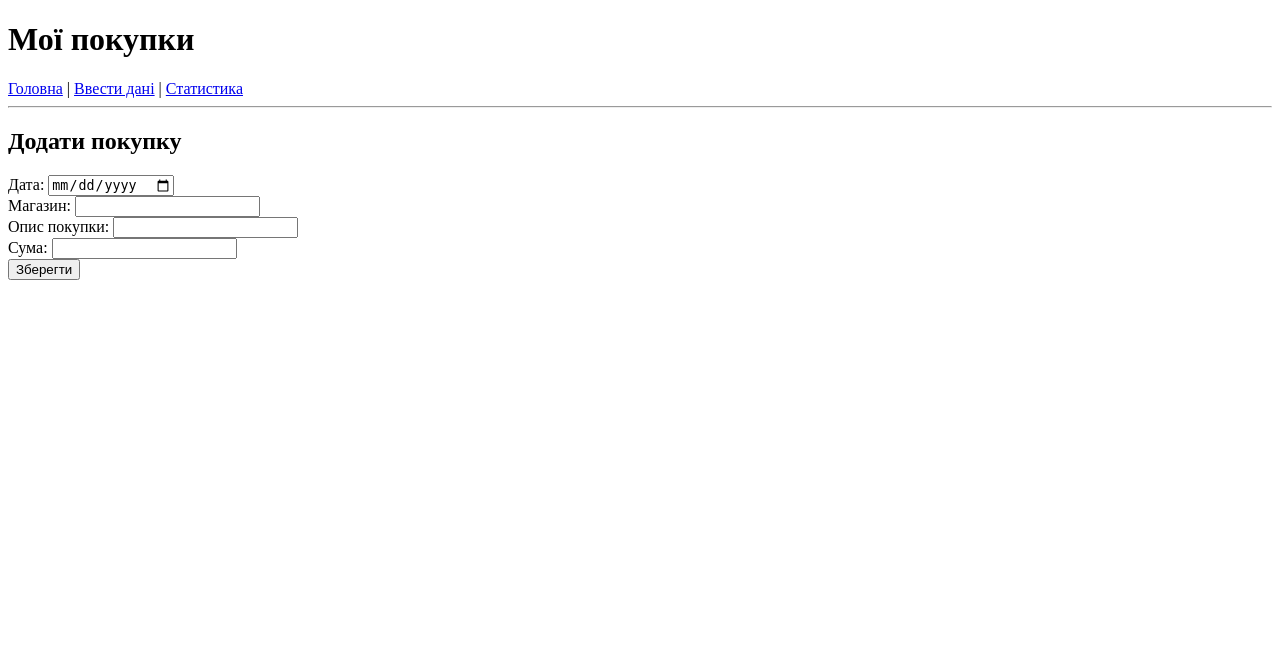
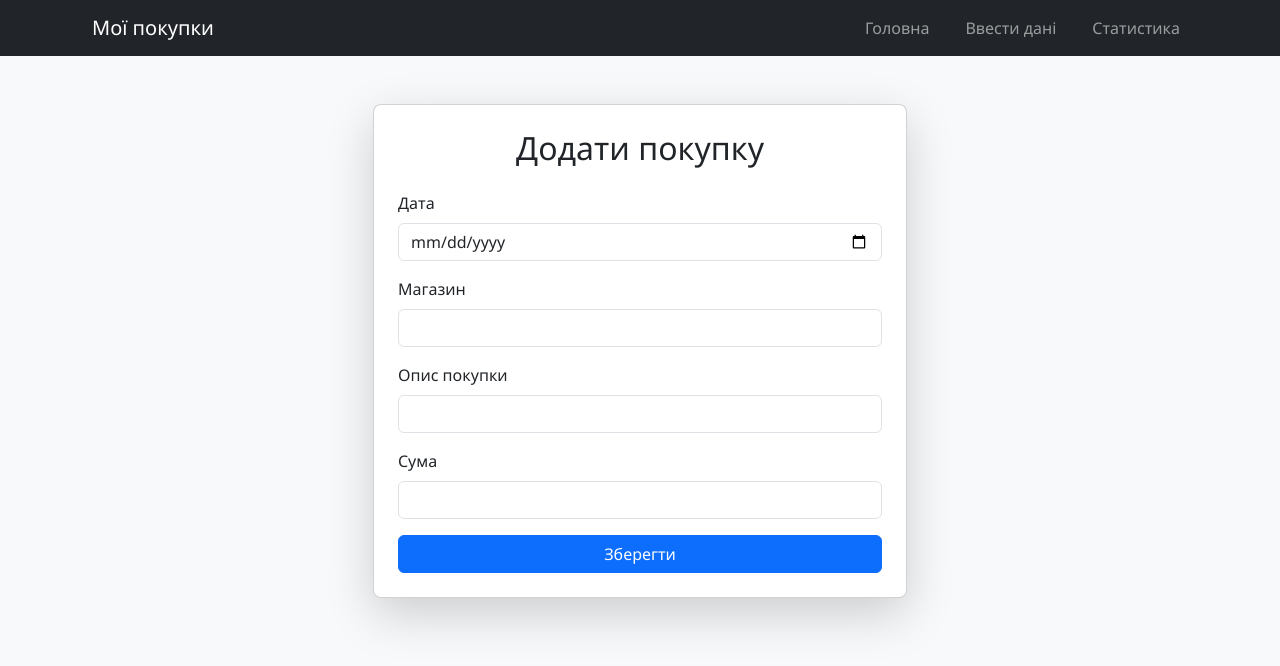
Before and after one commit to chessmaster987/purchases_test_app, a Flask app: page /add in a window 1280 px wide. Shown: the top 666 px of the page. Run offline with Flask 3, Linux system fonts and the light colour scheme; some libraries are stand-ins or nearby versions.

Commit message:
added styles for html pages and added a logic for statistics

```diff
--- a/app.py
+++ b/app.py
@@ -6,10 +6,10 @@ from datetime import datetime
 import psycopg2  # pip install psycopg2
 import psycopg2.extras
 
-#from dotenv import load_dotenv
+from dotenv import load_dotenv
 
 # Завантажуємо змінні з .env
-#load_dotenv()
+load_dotenv()
 
 app = Flask(__name__)
 app.secret_key = "nasa"
@@ -77,15 +77,39 @@ def add():
 # Статистика
 @app.route('/stats')
 def stats():
-    #purchases = Purchase.query.all()
+    conn = psycopg2.connect(DATABASE_URL)
+    purchases = []
+    shops = {}
+    total = 0
 
-    # сума по магазинах
-    """
-    shops = {}
-    for p in purchases:
-        shops[p.shop] = shops.get(p.shop, 0) + p.amount
+    try:
+        with conn.cursor(cursor_factory=psycopg2.extras.DictCursor) as cur:
+            # Всі покупки
+            cur.execute("SELECT id_purchase, date_of_purchase, market_name, purchase_description, suma FROM enter_purchase ORDER BY date_of_purchase DESC LIMIT 20")
+            rows = cur.fetchall()
 
-    return render_template('stats.html', purchases=purchases, total=total, shops=shops)"""
+            for row in rows:
+                purchases.append({
+                    "id": row["id_purchase"],
+                    "date": row["date_of_purchase"].strftime("%d-%m-%Y"),
+                    "shop": row["market_name"],
+                    "desc": row["purchase_description"],
+                    "amount": float(row["suma"]),
+                    #"receipt": None -- if Cloudinary
+                })
+
+                # Загальна сума
+                total += float(row["suma"])
+
+                # По магазинах
+                shop = row["market_name"]
+                shops[shop] = shops.get(shop, 0) + float(row["suma"])
+
+    except psycopg2.Error as e:
+        return f"Помилка при отриманні статистики: {e}"
+
+    return render_template("stats.html", purchases=purchases, total=total, shops=shops)
+
 
 if __name__ == '__main__':
     app.run(debug=True)
--- a/requirements.txt
+++ b/requirements.txt
@@ -3,3 +3,4 @@ flask_sqlalchemy
 gunicorn
 cloudinary
 psycopg2-binary
+python-dotenv
--- a/templates/add.html
+++ b/templates/add.html
@@ -1,12 +1,45 @@
 {% extends "base.html" %}
 {% block content %}
-<h2>Додати покупку</h2>
-<form method="POST" enctype="multipart/form-data">
-    <label>Дата: <input type="date" name="date_of_purchase" required></label><br>
-    <label>Магазин: <input type="text" name="market_name" required></label><br>
-    <label>Опис покупки: <input type="text" name="purchase_description" required></label><br>
-    <label>Сума: <input type="number" step="0.01" name="amount" required></label><br>
-    <!--<label>Чек (фото): <input type="file" name="receipt"></label><br><br>-->
-    <button type="submit">Зберегти</button>
-</form>
+<div class="container my-5">
+  <div class="row justify-content-center">
+    <div class="col-md-6">
+      <div class="card shadow-lg rounded-3">
+        <div class="card-body p-4">
+          <h2 class="text-center mb-4">Додати покупку</h2>
+
+          <form method="POST" enctype="multipart/form-data">
+            <div class="mb-3">
+              <label for="date" class="form-label">Дата</label>
+              <input type="date" class="form-control" id="date" name="date_of_purchase" required>
+            </div>
+
+            <div class="mb-3">
+              <label for="market" class="form-label">Магазин</label>
+              <input type="text" class="form-control" id="market" name="market_name" required>
+            </div>
+
+            <div class="mb-3">
+              <label for="desc" class="form-label">Опис покупки</label>
+              <input type="text" class="form-control" id="desc" name="purchase_description" required>
+            </div>
+
+            <div class="mb-3">
+              <label for="amount" class="form-label">Сума</label>
+              <input type="number" step="0.01" class="form-control" id="amount" name="amount" required>
+            </div>
+
+            <!--
+            <div class="mb-3">
+              <label for="receipt" class="form-label">Чек (фото)</label>
+              <input type="file" class="form-control" id="receipt" name="receipt">
+            </div>
+            -->
+
+            <button type="submit" class="btn btn-primary w-100">Зберегти</button>
+          </form>
+        </div>
+      </div>
+    </div>
+  </div>
+</div>
 {% endblock %}
--- a/templates/base.html
+++ b/templates/base.html
@@ -2,16 +2,53 @@
 <html lang="uk">
 <head>
     <meta charset="UTF-8">
+    <meta name="viewport" content="width=device-width, initial-scale=1"> <!-- адаптивність -->
     <title>Мої покупки</title>
+
+    <!-- Bootstrap CSS -->
+    <link href="https://cdn.jsdelivr.net/npm/bootstrap@5.3.3/dist/css/bootstrap.min.css" rel="stylesheet">
+
+    <style>
+        body {
+            background-color: #f8f9fa;
+            font-family: "Segoe UI", sans-serif;
+        }
+        nav a {
+            margin: 0 10px;
+            text-decoration: none;
+        }
+    </style>
 </head>
 <body>
-    <h1>Мої покупки</h1>
-    <nav>
-        <a href="{{ url_for('index') }}">Головна</a> |
-        <a href="{{ url_for('add') }}">Ввести дані</a> |
-        <a href="{{ url_for('stats') }}">Статистика</a>
+    <!-- Навігація -->
+    <nav class="navbar navbar-expand-lg navbar-dark bg-dark">
+        <div class="container">
+            <a class="navbar-brand" href="{{ url_for('index') }}">Мої покупки</a>
+            <button class="navbar-toggler" type="button" data-bs-toggle="collapse" data-bs-target="#navbarNav">
+                <span class="navbar-toggler-icon"></span>
+            </button>
+            <div class="collapse navbar-collapse" id="navbarNav">
+                <ul class="navbar-nav ms-auto">
+                    <li class="nav-item">
+                        <a class="nav-link" href="{{ url_for('index') }}">Головна</a>
+                    </li>
+                    <li class="nav-item">
+                        <a class="nav-link" href="{{ url_for('add') }}">Ввести дані</a>
+                    </li>
+                    <li class="nav-item">
+                        <a class="nav-link" href="{{ url_for('stats') }}">Статистика</a>
+                    </li>
+                </ul>
+            </div>
+        </div>
     </nav>
-    <hr>
-    {% block content %}{% endblock %}
+
+    <!-- Контент -->
+    <div class="container mt-4">
+        {% block content %}{% endblock %}
+    </div>
+
+    <!-- Bootstrap JS -->
+    <script src="https://cdn.jsdelivr.net/npm/bootstrap@5.3.3/dist/js/bootstrap.bundle.min.js"></script>
 </body>
 </html>
```
Also changed, not shown: templates/stats.html (+26 -9 lines), 1 other file.
